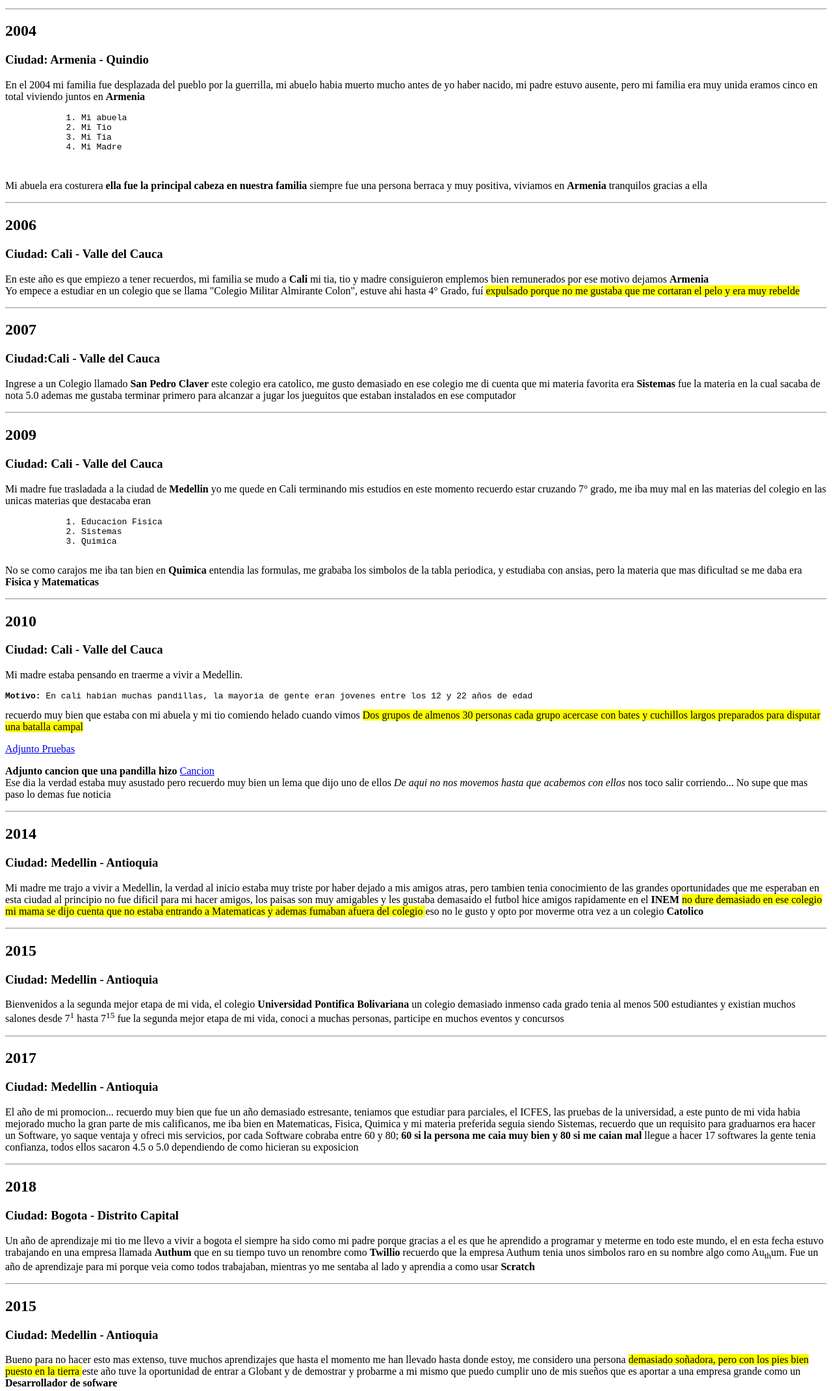
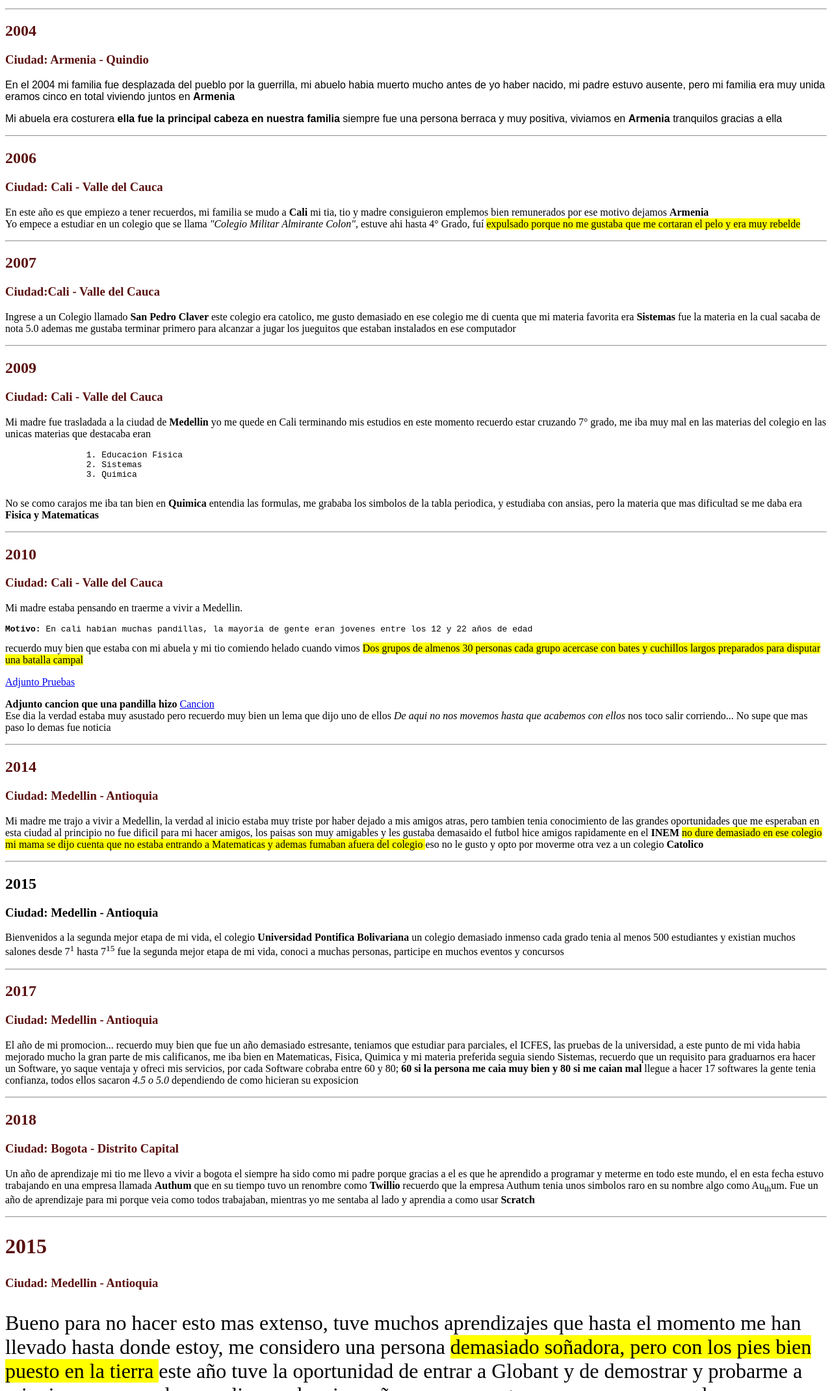
Before and after one commit to josejesus823/fullstack-roadmap, a plain HTML site: page index.html in a window 1280 px wide. Shown: the part 189-2330 px from the top of the page at 65% size. Drawn offline with Linux system fonts and the light colour scheme.

Commit message:
feat: enhance personal story timeline with detailed events and improved formatting

```diff
--- a/index.html
+++ b/index.html
@@ -3,57 +3,77 @@
 <head>
     <meta charset="UTF-8">
     <meta name="viewport" content="width=device-width, initial-scale=1.0">
-    <title>Desde mi nacimiento hasta mi presente</title>
+    <title>Desde mi nacimiento hasta mi presente - Jose</title>
+    <!-- <link rel="stylesheet" href="style.css"> -->
 </head>
 <body>
-    <h1>Linea del tiempo sobre José Jesús Vargas Martínez</h1>
-    <h2>1998</h2>
-    <h3>Ciudad: Tulua - Valle del Cauca</h3>
-    <p>
-        El 30 de octubre de 1998 nació un joven al cual su madre lo nombre Jose Jesus Vargas Martinez en un pueblo pequeño llamado la
+    <h1 style="color: brown; text-align: center;">Linea del tiempo sobre José Jesús Vargas Martínez</h1>
+
+    <div class="contenedor">
+        <h2 id="test" class="fecha" data-title="title_fecha">1998</h2>
+        <h3 class="lugar" data-site="colombia">Ciudad: Tulua - Valle del Cauca</h3>
+        <p class="letra">
+            El 30 de octubre de 1998 nació un joven al cual su madre lo nombre <span class="nombre">Jose Jesus Vargas Martinez</span> en un pueblo pequeño llamado la
             <b class="pueblo"> mariela</b>
         </p>
+    </div>
 
     <hr>
 
-    <h2>2004</h2>
-    <h3>Ciudad: Armenia - Quindio</h3>
-    <p>
+    <div class="contenedor">
+        <h2 class="fecha" data-title="title-fecha" data-precio="20" style="color: rgb(90, 16, 16);">2004</h2>
+        <h3 class="lugar" data-site="colombia" style="color: rgb(90, 16, 16);">Ciudad: Armenia - Quindio</h3>
+        <p class="letra" style="font-family: sans-serif;">
             En el 2004 mi familia fue desplazada del pueblo por la guerrilla, mi abuelo habia muerto mucho antes de yo haber nacido, mi padre estuvo ausente, pero mi familia era muy
             unida eramos cinco en total viviendo juntos en  <b class="ciudad">Armenia</b>
-        <pre>
+            <figure hidden>
+                <pre role="contentinfo" aria-label="Descripcion de mi familia en formato lista enumerado" aria-hidden="true">
                     1. Mi abuela
                     2. Mi Tio
                     3. Mi Tia
                     4. Mi Madre
 
                 </pre>
-        Mi abuela era costurera <strong>ella fue la principal cabeza en nuestra familia</strong> siempre fue una persona berraca y muy positiva, viviamos en <b class="ciudad">Armenia</b> tranquilos gracias a ella
+            </figure>
+
+            <span class="informacion" style="font-family: sans-serif;">
+                Mi abuela era costurera
+                <strong>
+                    ella fue la principal cabeza en nuestra familia
+                </strong>
+                siempre fue una persona berraca y muy positiva, viviamos en <b class="ciudad">Armenia</b> tranquilos gracias a ella
+            </span>
         </p>
+    </div>
 
     <hr>
 
-    <h2>2006</h2>
-    <h3>Ciudad: Cali - Valle del Cauca</h3>
+    <div class="contenedor">
+        <h2 class="fecha" data-title="title-fecha" style="color: rgb(90, 16, 16);">2006</h2>
+        <h3 class="lugar" data-site="colombia" style="color: rgb(90, 16, 16);">Ciudad: Cali - Valle del Cauca</h3>
         <p>
             En este año es que empiezo a tener recuerdos, mi familia se mudo a <b class="ciudad">Cali</b> mi tia, tio y madre consiguieron emplemos bien remunerados por ese motivo dejamos <b class="ciudad">Armenia</b>
             <br>
-        Yo empece a estudiar en un colegio que se llama "Colegio Militar Almirante Colon", estuve ahi hasta 4° Grado, fuí <mark>expulsado porque no me gustaba que me cortaran el pelo y era muy rebelde</mark>
+            Yo empece a estudiar en un colegio que se llama <em>"Colegio Militar Almirante Colon"</em>, estuve ahi hasta 4° Grado, fuí <mark>expulsado porque no me gustaba que me cortaran el pelo y era muy rebelde</mark>
         </p>
+    </div>
 
     <hr>
 
-    <h2>2007</h2>
-    <h3>Ciudad:Cali - Valle del Cauca</h3>
+    <div class="contenedor">
+        <h2 class="fecha" data-title="title-fecha" style="color: rgb(90, 16, 16);">2007</h2>
+        <h3 class="lugar" data-site="colombia" style="color: rgb(90, 16, 16);">Ciudad:Cali - Valle del Cauca</h3>
         <p>
             Ingrese a un Colegio llamado <b class="colegio">San Pedro Claver</b> este colegio era catolico, me gusto demasiado en ese colegio me di cuenta que mi materia favorita era <strong>Sistemas</strong>
             fue la materia en la cual sacaba de nota 5.0 ademas me gustaba terminar primero para alcanzar a jugar los jueguitos que estaban instalados en ese computador
         </p>
+    </div>
 
     <hr>
 
-    <h2>2009</h2>
-    <h3>Ciudad: Cali - Valle del Cauca</h3>
+    <div class="contenedor">
+        <h2 class="fecha" data-title="title-fecha" style="color: rgb(90, 16, 16);">2009</h2>
+        <h3 class="lugar" data-site="colombia" style="color: rgb(90, 16, 16);">Ciudad: Cali - Valle del Cauca</h3>
         <p>
             Mi madre fue trasladada a la ciudad de <b class="ciudad">Medellin</b> yo me quede en Cali terminando mis estudios en este momento recuerdo estar cruzando 7° grado, me iba muy mal en las materias del colegio
             en las unicas materias que destacaba eran
@@ -64,11 +84,13 @@
             </pre>
             No se como carajos me iba tan bien en <b class="materia_escolar">Quimica</b> entendia las formulas, me grababa los simbolos de la tabla periodica, y estudiaba con ansias, pero la materia que mas dificultad se me daba era <b class="materia_escolar"> Fisica y Matematicas</b>
         </p>
+    </div>
 
     <hr>
 
-    <h2>2010</h2>
-    <h3>Ciudad: Cali - Valle del Cauca</h3>
+    <div class="contenedor">
+        <h2 class="fecha" data-title="title-fecha" style="color: rgb(90, 16, 16);">2010</h2>
+        <h3 class="lugar" data-site="colombia" style="color: rgb(90, 16, 16);">Ciudad: Cali - Valle del Cauca</h3>
         <p>
             Mi madre estaba pensando en traerme a vivir a Medellin.
             <pre><strong>Motivo:</strong> En cali habian muchas pandillas, la mayoria de gente eran jovenes entre los 12 y 22 años de edad</pre>
@@ -81,11 +103,13 @@
             <br>
             Ese dia la verdad estaba muy asustado pero recuerdo muy bien un lema que dijo uno de ellos <cite> De aqui no nos movemos hasta que acabemos con ellos</cite> nos toco salir corriendo... No supe que mas paso lo demas fue noticia
         </p>
+    </div>
 
     <hr>
 
-    <h2>2014</h2>
-    <h3>Ciudad: Medellin - Antioquia</h3>
+    <div class="contenedor">
+        <h2 class="fecha" data-title="title-fecha" style="color: rgb(90, 16, 16);">2014</h2>
+        <h3 class="lugar" data-site="colombia" style="color: rgb(90, 16, 16);">Ciudad: Medellin - Antioquia</h3>
         <p>
             Mi madre me trajo a vivir a Medellin, la verdad al inicio estaba muy triste por haber dejado a mis amigos atras, pero tambien tenia conocimiento de las grandes oportunidades que me esperaban en esta ciudad
             al principio no fue dificil para mi hacer amigos, los paisas son muy amigables y les gustaba demasaido el futbol hice amigos rapidamente en el <b class="colegio">INEM</b>
@@ -94,50 +118,54 @@
             </mark>
             eso no le gusto y opto por moverme otra vez a un colegio <b class="colegio">Catolico</b>
         </p>
+    </div>
 
     <hr>
 
-    <h2>2015</h2>
-    <h3>Ciudad: Medellin - Antioquia</h3>
-    <p>
+    <div class="contenedor">
+        <h2 class="fecha" data-title="title-fecha">2015</h2>
+        <h3 class="lugar" data-site="colombia">Ciudad: Medellin - Antioquia</h3>
+        <p class="otra-letra incrementar-size">
             Bienvenidos a la segunda mejor etapa de mi vida, el colegio <strong> Universidad Pontifica Bolivariana</strong> un colegio demasiado inmenso cada grado tenia al menos 500 estudiantes
             y existian muchos salones desde 7<sup>1</sup> hasta 7<sup>15</sup> fue la segunda mejor etapa de mi vida, conoci a muchas personas, participe en muchos eventos y concursos
         </p>
+    </div>
 
     <hr>
 
-    <h2>2017</h2>
-    <h3>Ciudad: Medellin - Antioquia</h3>
+    <div class="contenedor">
+        <h2 class="fecha" data-title="title-fecha" style="color: rgb(90, 16, 16);">2017</h2>
+        <h3 class="lugar" data-site="colombia" style="color: rgb(90, 16, 16);">Ciudad: Medellin - Antioquia</h3>
         <p>
             El año de mi promocion... recuerdo muy bien que fue un año demasiado estresante, teniamos que estudiar para parciales, el ICFES, las pruebas de la universidad, a este punto de mi vida
             habia mejorado mucho la gran parte de mis calificanos, me iba bien en Matematicas, Fisica, Quimica y mi materia preferida seguia siendo Sistemas, recuerdo que un requisito para graduarnos
             era hacer un Software, yo saque ventaja y ofreci mis servicios, por cada Software cobraba entre 60 y 80; <strong>60 si la persona me caia muy bien y 80 si me caian mal</strong> llegue a hacer 17 softwares
-        la gente tenia confianza, todos ellos sacaron 4.5 o 5.0 dependiendo de como hicieran su exposicion
+            la gente tenia confianza, todos ellos sacaron <i>4.5 o 5.0</i> dependiendo de como hicieran su exposicion
         </p>
+    </div>
 
     <hr>
 
-    <h2>2018</h2>
-    <h3>Ciudad: Bogota - Distrito Capital</h3>
+    <div class="contenedor">
+        <h2 class="fecha" data-title="title-fecha" style="color: rgb(90, 16, 16);">2018</h2>
+        <h3 class="lugar" data-site="colombia" style="color: rgb(90, 16, 16);">Ciudad: Bogota - Distrito Capital</h3>
         <p>
             Un año de aprendizaje mi tio me llevo a vivir a bogota el siempre ha sido como mi padre porque gracias a el es que he aprendido a programar y meterme en todo este mundo, el en esta fecha
             estuvo trabajando en una empresa llamada <b class="empresa">Authum</b> que en su tiempo tuvo un renombre como <b class="empresa">Twillio</b> recuerdo que la empresa Authum tenia unos simbolos raro en su nombre algo como Au<sub>th</sub>um.
             Fue un año de aprendizaje para mi porque veia como todos trabajaban, mientras yo me sentaba al lado y aprendia a como usar <b class="programa">Scratch</b>
         </p>
+    </div>
 
     <hr>
 
-    <h2>2015</h2>
-    <h3>Ciudad: Medellin - Antioquia</h3>
-    <p>
+    <div class="contenedor">
+        <h2 class="fecha" data-title="title-fecha" style="color: rgb(90, 16, 16); font-size: xx-large;" >2015</h2>
+        <h3 class="lugar" data-site="colombia" style="color: rgb(90, 16, 16);">Ciudad: Medellin - Antioquia</h3>
+        <p id="color-verde" style="font-size: xx-large;">
             Bueno para no hacer esto mas extenso, tuve muchos aprendizajes que hasta el momento me han llevado hasta donde estoy, me considero una persona <mark> demasiado soñadora, pero con los pies bien puesto en la tierra </mark>
             este año tuve la oportunidad de entrar a Globant y de demostrar y probarme a mi mismo que puedo cumplir uno de mis sueños que es aportar a una empresa grande como un <b class="profesion">Desarrollador de sofware</b>
-
         </p>
-
-
-
-
-
+    </div>
+    <script src="app.js"></script>
 </body>
 </html>
```
Lines whose indentation alone changed are shown as unchanged.
